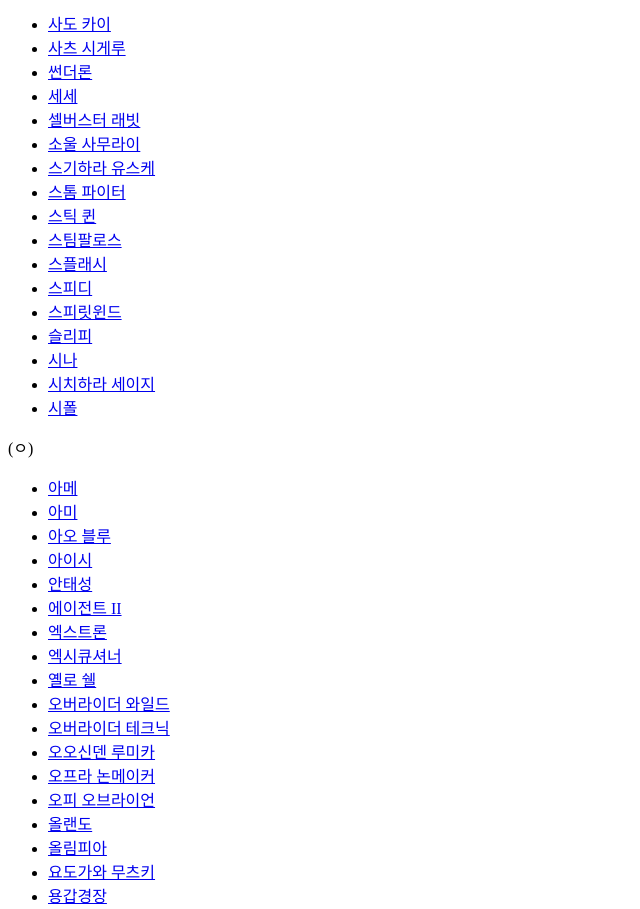
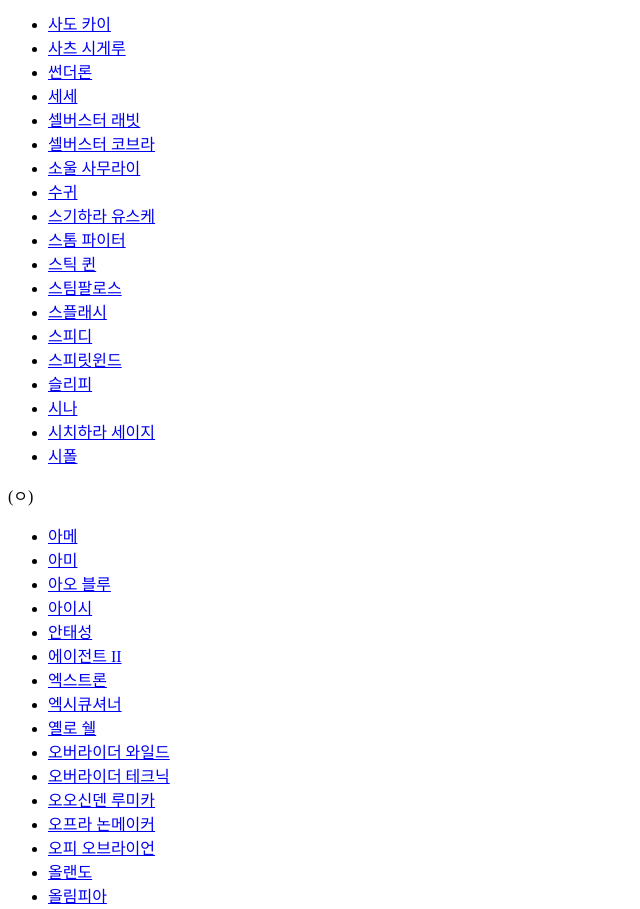
Before and after one commit to Graceverse/Graceverse.github.io, a plain HTML site: page person_character.html in a window 1280 px wide. Shown: the part 1520-2429 px from the top of the page, without its empty margins (0-640 px from the left). Drawn offline with Linux system fonts and the light colour scheme.

Commit message:
커밋 메시지 적고

```diff
--- a/person_character.html
+++ b/person_character.html
@@ -75,7 +75,9 @@
         <li><a href="https://docs.google.com/document/d/1vM6P5bfwqmfQWnO9jB2Kbr6_ajK46Ijp/edit" target="_blank" title="썬더론">썬더론</a></li>
         <li><a href="https://docs.google.com/document/d/1NBj-X_2sq_V_Gv-ooDnMBSB2wPqdqbVN/edit" target="_blank" title="세세">세세</a></li>
         <li><a href="https://docs.google.com/document/d/1ArOdp-eIQPzwxS7LtSHDfAoRSEIIEgSX/edit" target="_blank" title="셀버스터 래빗">셀버스터 래빗</a></li>
+        <li><a href="https://docs.google.com/document/d/1I2bln4xu8144mtxGddHzdhV5B91DxvaA/edit" target="_blank" title="셀버스터 코브라">셀버스터 코브라</a></li>
         <li><a href="https://docs.google.com/document/d/1Vqw2thB0ljPcSaFs5Yq0T4wibcgpYvO8/edit" target="_blank" title="소울 사무라이">소울 사무라이</a></li>
+        <li><a href="https://docs.google.com/document/d/12TD4DzxqiC0EhE5-sbhqA6PLYitj6NSr/edit" target="_blank" title="수귀">수귀</a></li>
         <li><a href="https://docs.google.com/document/d/1TcEsHSmX0sm9PBVCl5tIZ-yRjkFvTb7D/edit" target="_blank" title="스기하라 유스케">스기하라 유스케</a></li>
         <li><a href="https://docs.google.com/document/d/1cuX1j4UqUanQPYGmSqqrarngNuTn2zKF/edit" target="_blank" title="스톰 파이터">스톰 파이터</a></li>
         <li><a href="https://docs.google.com/document/d/16ue8nf1qF2tF-7XMbwShAW7JMZcqhkZT/edit" target="_blank" title="스틱 퀸">스틱 퀸</a></li>
```
